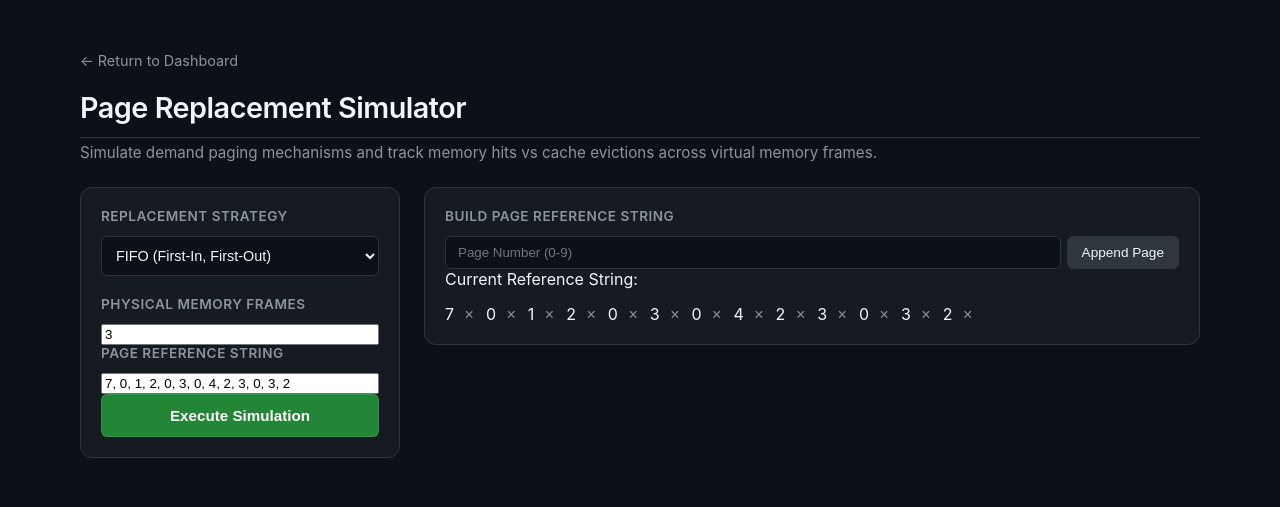
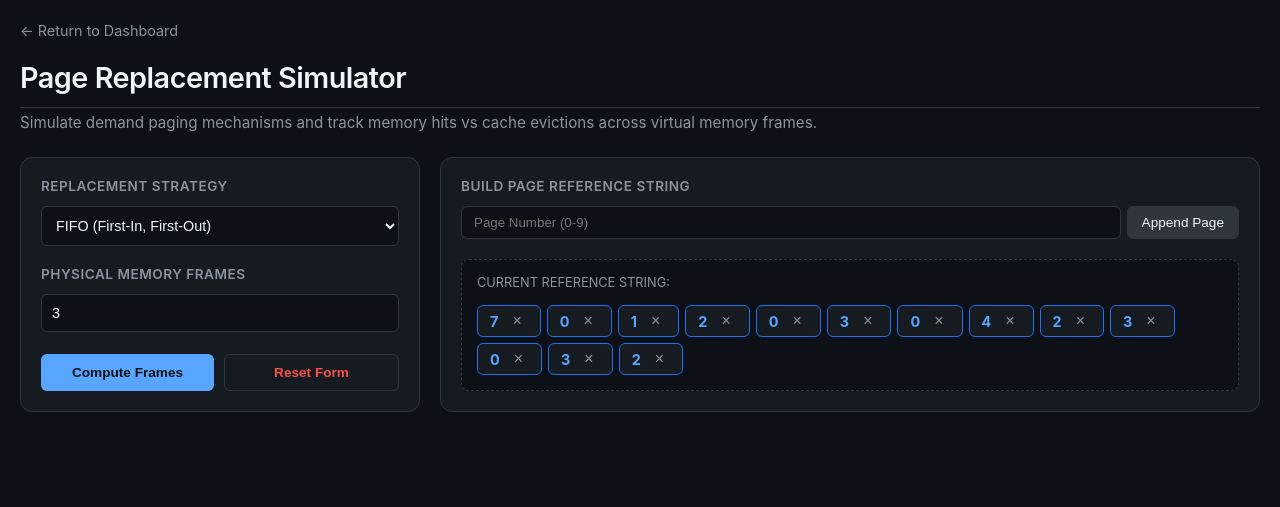
Before and after one commit to AzarconAD/cmpe-202-final-project, a Flask app: page /page-replacement in a window 1280 px wide. Shown: the part 68-575 px from the top of the page. Run offline with Flask 3, Linux system fonts and the light colour scheme.

Commit message:
Revert "Merge branch 'frontend-setup' of https://github.com/AzarconAD/cmpe-202-final-project into frontend-setup"
This reverts commit 25039d177dcf199f43a311baa12e89faed814f31, reversing
changes made to 0d48b2541a7d5f638a68ce7c48dcb3d0e939d537.

```diff
--- a/os-visualizer/app.py
+++ b/os-visualizer/app.py
@@ -4,6 +4,8 @@ from backend.algorithms.cpu_scheduling import run_algorithm  # Interacts with yo
 from backend.algorithms.memory_management import run_memory_algorithm
 from backend.algorithms.page_replacement import run_page_algorithm  # Import the page replacement module
 
+# Optional: Uncomment when your disk backend is ready
+# from backend.algorithms.disk_scheduling import run_disk_algorithm
 
 app = Flask(
     __name__,
--- a/os-visualizer/frontend/static/style.css
+++ b/os-visualizer/frontend/static/style.css
@@ -728,157 +728,175 @@ main {
 .tracking-waiting { color: #f85149; }
 
 /* ==========================================
-   Page replacement visualization
+   10. REVISED PAGE REPLACEMENT BLUEPRINT
    ========================================== */
-.simulator-workspace-grid {
-  display: grid;
-  grid-template-columns: 320px 1fr;
-  gap: 24px;
-  align-items: start;
-  margin-top: 24px;
-  width: 100%;
+.unique-page-layout {
+  padding: 20px;
+  max-width: 1400px;
+  margin: 0 auto;
 }
 
-.workspace-left-panel {
-  display: flex;
-  flex-direction: column;
-  gap: 16px;
+.custom-field-input {
+  width: 100%;
+  background-color: var(--bg-dark);
+  border: 1px solid var(--border-color);
+  color: var(--text-main);
+  border-radius: 6px;
+  padding: 10px;
+  font-size: 0.9rem;
+  outline: none;
+  margin-bottom: 20px;
 }
 
-.metrics-summary-sidebar {
-  display: flex;
-  flex-direction: column;
-  gap: 12px;
-  width: 100%;
+.full-span-card {
+  grid-column: span 2;
 }
 
-.metrics-summary-sidebar .metric-counter-card {
-  background-color: #161b22;
-  border: 1px solid #30363d;
-  border-radius: 6px;
-  padding: 16px;
-  display: flex;
-  flex-direction: column;
-  gap: 4px;
+@media(max-width: 850px) {
+  .full-span-card { grid-column: span 1; }
 }
 
-.workspace-right-panel {
-  width: 100%;
-  overflow: hidden;
+.string-preview-container {
+  margin-top: 20px;
+  background-color: var(--bg-dark);
+  border: 1px dashed var(--border-color);
+  padding: 15px;
+  border-radius: 8px;
 }
 
-/* Visualization Header Title */
-.visualization-title {
-  font-size: 1.15rem;
-  color: #f0f6fc;
-  margin: 0 0 12px 0;
-  font-weight: 600;
+.string-preview-container .label-heading {
+  font-size: 0.8rem;
+  text-transform: uppercase;
+  color: var(--text-muted);
+  display: block;
+  margin-bottom: 10px;
 }
 
-.matrix-scroll-container {
+.page-pill {
+  background-color: var(--card-bg);
+  border: 1px solid #1f6feb;
+  color: var(--accent-blue);
+  font-weight: 700;
+  font-size: 0.9rem;
+  padding: 6px 12px;
+  border-radius: 6px;
+  display: inline-flex;
+  align-items: center;
+  gap: 8px;
+}
+
+.empty-msg-lbl {
+  color: var(--text-muted);
+  font-size: 0.85rem;
+  font-style: italic;
+}
+
+/* Operational Performance Scoreboard Cards */
+.metrics-grid {
+  display: grid;
+  grid-template-columns: repeat(3, 1fr);
+  gap: 15px;
+  margin-bottom: 25px;
+}
+
+.metric-card {
+  background-color: var(--card-bg);
+  border: 1px solid var(--border-color);
+  border-radius: 8px;
+  padding: 15px;
+  text-align: center;
+}
+
+.metric-title {
+  font-size: 0.8rem;
+  text-transform: uppercase;
+  color: var(--text-muted);
+  display: block;
+  margin-bottom: 5px;
+}
+
+.metric-card h3 {
+  margin: 0;
+  font-size: 1.6rem;
+}
+
+.hit-card { border-top: 3px solid #56d364; }
+.fault-card { border-top: 3px solid #f85149; }
+.ratio-card { border-top: 3px solid var(--accent-blue); }
+
+/* Execution Trace Grid Matrix Data Tables */
+.table-scroll-wrapper {
   width: 100%;
   overflow-x: auto;
+  border-radius: 6px;
+  border: 1px solid var(--border-color);
   background-color: #0d1117;
-  padding: 24px 16px;
-  border-radius: 6px;
-  border: 1px solid #30363d;
 }
 
-.unified-matrix-table {
-  border-collapse: separate;
-  border-spacing: 10px 6px;
+.matrix-table {
+  width: 100%;
+  border-collapse: collapse;
   text-align: center;
   font-family: monospace;
 }
 
-.matrix-side-label {
-  font-family: -apple-system, BlinkMacSystemFont, "Segoe UI", sans-serif;
-  font-size: 0.9rem;
-  font-weight: 600;
-  color: #8b949e !important;
-  text-align: right;
-  padding-right: 15px;
-  white-space: nowrap;
-  min-width: 90px;
+.matrix-table th, .matrix-table td {
+  padding: 12px 16px;
+  border: 1px solid var(--border-color);
+  min-width: 60px;
 }
 
-/* Clear definitions to strip borders/backgrounds entirely from the top row left spacer */
-.cell-spacer-clear {
-  border: none !important;
-  background: transparent !important;
-  box-shadow: none !important;
+.matrix-table th {
+  background-color: var(--card-bg);
+  color: var(--text-muted);
+  font-size: 0.85rem;
 }
 
-.matrix-cell-node {
-  width: 56px;
-  height: 44px;
-  vertical-align: middle;
-  font-size: 1.05rem;
+.sticky-side-th, .frame-label-td {
+  background-color: var(--card-bg) !important;
   font-weight: bold;
-  border-radius: 6px;
-  border: 1px solid #30363d !important;
-  background-color: #161b22 !important;
-  color: #f0f6fc !important;
+  position: sticky;
+  left: 0;
+  z-index: 2;
+  color: var(--text-main);
+  text-align: left;
+  font-family: var(--font-family);
 }
 
-.unified-matrix-table td,
-.unified-matrix-table th {
-  color: #ffffff !important;
-  font-weight: 700 !important;
-  text-shadow: 0 1px 2px rgba(0,0,0,0.6);
+.stream-head-cell {
+  color: var(--accent-blue) !important;
+  font-size: 1.1rem !important;
+  font-weight: bold;
 }
 
-.incoming-header-cell {
-  background-color: #21262d !important;
-  border: 1px solid #58a6ff !important;
-  color: #58a6ff !important;
+.matrix-cell {
+  font-size: 1.05rem;
+  color: var(--text-main);
 }
 
-.cell-empty {
-  color: #484f58 !important;
-  opacity: 0.4 !important;
+/* Algorithmic Condition Visual Cell Flags */
+.fresh-load-cell {
+  background-color: rgba(56, 139, 253, 0.15);
+  border: 1px solid var(--accent-blue);
 }
 
-.cell-hit-highlight {
-  background-color: rgba(46, 160, 67, 0.25) !important;
-  border: 2px solid #3fb950 !important;
-  color: #56d364 !important;
+.evicted-replace-cell {
+  background-color: rgba(248, 81, 73, 0.1);
+  border: 1px solid #f85149;
 }
 
-.cell-replaced-highlight {
-  background-color: rgba(56, 166, 255, 0.25) !important;
-  border: 2px solid #58a6ff !important;
-  color: #79c0ff !important;
+.status-cell {
+  font-weight: bold;
+  font-size: 0.8rem;
+  font-family: var(--font-family);
 }
 
-/* Premium Success Green Button Action Styling */
-.action-success-btn {
-  width: 100%;
-  padding: 12px;
-  background-color: #238636;
-  color: #ffffff;
-  border: 1px solid rgba(240, 246, 252, 0.1);
-  border-radius: 6px;
-  font-size: 0.95rem;
-  font-weight: 600;
-  cursor: pointer;
-  transition: background-color 0.2s ease, transform 0.1s ease;
+.hit-bg {
+  background-color: rgba(46, 160, 67, 0.15);
+  color: #56d364;
 }
 
-.action-success-btn:hover {
-  background-color: #2ea043;
+.fault-bg {
+  background-color: rgba(248, 81, 73, 0.15);
+  color: #f85149;
 }
-
-.action-success-btn:active {
-  transform: scale(0.98);
-}
-
-.color-hit { color: #56d364 !important; }
-.color-fault { color: #ff7b72 !important; }
-.color-ratio { color: #58a6ff !important; }
-
-@media (max-width: 992px) {
-  .simulator-workspace-grid {
-    grid-template-columns: 1fr;
-  }
-}
--- a/os-visualizer/frontend/templates/page.html
+++ b/os-visualizer/frontend/templates/page.html
@@ -11,9 +11,7 @@
         <p class="subtitle">Simulate demand paging mechanisms and track memory hits vs cache evictions across virtual memory frames.</p>
     </div>
 
-    <div class="simulator-workspace-grid">
-
-        <div class="workspace-left-panel">
+    <div class="setup-row">
         <div class="setup-card">
             <label for="algo-select" class="field-lbl">Replacement Strategy</label>
             <select id="algo-select" class="custom-select">
@@ -27,27 +25,9 @@
             <label for="frame-input" class="field-lbl">Physical Memory Frames</label>
             <input type="number" id="frame-input" class="custom-field-input" value="3" min="1" max="7">
 
-                <label for="stream-input" class="field-lbl">Page Reference String</label>
-                <input type="text" id="stream-input" class="custom-field-input" value="7, 0, 1, 2, 0, 3, 0, 4, 2, 3, 0, 3, 2">
-
             <div class="execution-actions">
-                    <button id="trigger-sim-btn" class="action-success-btn">Execute Simulation</button>
-                </div>
-            </div>
-
-            <div id="metrics-panel" class="metrics-summary-sidebar" style="display: none;">
-                <div class="metric-counter-card">
-                    <span class="metric-label">Total Page Hits</span>
-                    <h3 id="stat-hits" class="metric-value color-hit">0</h3>
-                </div>
-                <div class="metric-counter-card">
-                    <span class="metric-label">Total Page Faults</span>
-                    <h3 id="stat-faults" class="metric-value color-fault">0</h3>
-                </div>
-                <div class="metric-counter-card">
-                    <span class="metric-label">Performance Hit Ratio</span>
-                    <h3 id="stat-ratio" class="metric-value color-ratio">0.0%</h3>
-                </div>
+                <button id="trigger-sim-btn" class="action-btn execution-accent">Compute Frames</button>
+                <button id="clear-sim-btn" class="action-btn clear-accent">Reset Form</button>
             </div>
         </div>
 
@@ -63,7 +43,38 @@
                 <div id="string-matrix" class="pill-matrix"></div>
             </div>
         </div>
+    </div>
 
+    <div id="metrics-summary-row" class="metrics-grid" style="display: none;">
+        <div class="metric-card hit-card">
+            <span class="metric-title">Page Hits</span>
+            <h3 id="metric-hits">0</h3>
+        </div>
+        <div class="metric-card fault-card">
+            <span class="metric-title">Page Faults</span>
+            <h3 id="metric-faults">0</h3>
+        </div>
+        <div class="metric-card ratio-card">
+            <span class="metric-title">Hit Ratio</span>
+            <h3 id="metric-ratio">0.0%</h3>
+        </div>
+    </div>
+
+    <div id="frame-results-log-wrapper" style="display: none; margin: 25px 0;">
+        <div id="frame-results-log-container" style="display: flex; gap: 8px; flex-wrap: wrap; background: transparent;">
+            </div>
+    </div>
+
+    <div class="display-board page-board" style="display: none;">
+        <div class="board-column wide-column">
+            <div class="board-header">
+                <h3>Frame Memory Execution Trace</h3>
+            </div>
+            <div class="table-scroll-wrapper">
+                <table id="trace-matrix-table" class="matrix-table">
+                </table>
+            </div>
+        </div>
     </div>
 </div>
 
@@ -114,100 +125,120 @@
     });
 
     document.getElementById('trigger-sim-btn').addEventListener('click', async () => {
-        const algorithm = document.getElementById('algo-select').value;
-        const rawString = document.getElementById('stream-input').value;
-        const frames = document.getElementById('frame-input').value;
-
-        const reference_string = rawString.split(',')
-            .map(x => x.trim())
-            .filter(x => x !== "")
-            .map(x => parseInt(x, 10));
-
-        if (reference_string.length === 0 || reference_string.some(isNaN)) {
-            alert("Please enter a valid comma-separated sequence of numbers.");
+        if (!referenceString.length) {
+            alert("Please append at least one page to the reference string simulation framework.");
             return;
         }
+
+        const payload = {
+            algorithm: document.getElementById('algo-select').value,
+            frames: document.getElementById('frame-input').value,
+            reference_string: referenceString
+        };
 
         try {
             const response = await fetch('/simulate/page', {
                 method: 'POST',
                 headers: { 'Content-Type': 'application/json' },
-                body: JSON.stringify({ algorithm, reference_string, frames })
+                body: JSON.stringify(payload)
             });
-
-            if (!response.ok) throw new Error("Simulation endpoint error status.");
             const data = await response.json();
 
-            renderSimulationMatrix(data, parseInt(frames, 10));
-        } catch (err) {
-            alert("Failed to compute: " + err.message);
+            if (response.ok) {
+                renderExecutionGrid(data);
+            } else {
+                alert(data.error || "Execution processing crashed.");
+            }
+        } catch (error) {
+            console.error("Transmission error:", error);
         }
     });
 
-    function renderSimulationMatrix(data, totalFrames) {
-        if (!data || !data.steps) return;
+    function renderExecutionGrid(data) {
+        // Render Scoreboard Cards
+        document.getElementById('metric-hits').innerText = data.hit;
+        document.getElementById('metric-faults').innerText = data.fault;
+        document.getElementById('metric-ratio').innerText = `${(data.ratio_hit * 100).toFixed(1)}%`;
+        document.getElementById('metrics-summary-row').style.display = 'grid';
 
-        document.getElementById('stat-hits').innerText = data.hit ?? 0;
-        document.getElementById('stat-faults').innerText = data.fault ?? 0;
-        document.getElementById('stat-ratio').innerText = ((data.ratio_hit || 0) * 100).toFixed(1) + '%';
-
-        const matrixTable = document.getElementById('simulation-matrix-table');
-        matrixTable.innerHTML = "";
-
-        // 1. TOP INCOMING REQUESTS ROW (Uses transparent side label spacer instead of a shifting trick)
-        const incomingRow = document.createElement('tr');
-        incomingRow.innerHTML = `<td class="matrix-side-label cell-spacer-clear"></td>` +
-            data.steps.map(step => {
-                const pageVal = (step.page !== undefined) ? step.page : (step._page !== undefined ? step._page : '');
-                return `<td class="matrix-cell-node incoming-header-cell">${pageVal}</td>`;
-            }).join('');
-        matrixTable.appendChild(incomingRow);
-
-        // 2. FRAME ROWS
-        for (let fIdx = 0; fIdx < totalFrames; fIdx++) {
-            const frameRow = document.createElement('tr');
-            let rowHTML = `<td class="matrix-side-label">Frame ${fIdx + 1}</td>`;
+        // Populate sequence stream frame elements
+        const summaryContainer = document.getElementById('frame-results-log-container');
+        summaryContainer.innerHTML = '';
 
         data.steps.forEach((step) => {
-                let framesList = null;
-                if (Array.isArray(step.frames)) framesList = step.frames;
-                else if (Array.isArray(step._frames)) framesList = step._frames;
-                else if (step.frm && Array.isArray(step.frm)) framesList = step.frm;
-                else {
-                    for (let key in step) {
-                        if (Array.isArray(step[key])) {
-                            framesList = step[key];
-                            break;
+            const blockNode = document.createElement('div');
+
+            // Set dynamic background color based on step type
+            let cellBg = step.hit ? '#1f6feb' : '#da3637';
+
+            blockNode.style.cssText = `
+                width: 45px;
+                height: 45px;
+                background: ${cellBg};
+                color: #ffffff;
+                display: flex;
+                align-items: center;
+                justify-content: center;
+                font-size: 1.15rem;
+                font-weight: bold;
+                border-radius: 4px;
+                box-shadow: 0 2px 5px rgba(0,0,0,0.2);
+            `;
+
+            // FIXED: Using step.page instead of step.value to prevent 'undefined' values
+            blockNode.innerText = step.page;
+            summaryContainer.appendChild(blockNode);
+        });
+        document.getElementById('frame-results-log-wrapper').style.display = 'block';
+
+        // Render Frame Execution Matrix Table Trace Below
+        const table = document.getElementById('trace-matrix-table');
+        table.innerHTML = '';
+
+        // Header Stream Input Row
+        const headerRow = document.createElement('tr');
+        headerRow.innerHTML = `<th class="sticky-side-th">Incoming Page</th>` + data.steps.map(s => `
+            <th class="stream-head-cell">${s.page}</th>
+        `).join('');
+        table.appendChild(headerRow);
+
+        // Render Frame Allocation Traversal Rows
+        const totalFrames = parseInt(document.getElementById('frame-input').value);
+        for (let fIdx = 0; fIdx < totalFrames; fIdx++) {
+            const row = document.createElement('tr');
+            let rowHTML = `<td class="frame-label-td">Frame ${fIdx + 1}</td>`;
+
+            data.steps.forEach((step, stepIdx) => {
+                const value = step.frames[fIdx];
+                const displayVal = (value !== null && value !== undefined) ? value : '-';
+
+                let extraClass = "";
+                if (!step.hit && step.evicted === null && displayVal !== '-') {
+                    const previousStepIdx = stepIdx - 1;
+                    if (previousStepIdx < 0 || data.steps[previousStepIdx].frames[fIdx] !== value) {
+                        extraClass = "fresh-load-cell";
                     }
+                } else if (!step.hit && step.evicted !== null && step.frames[fIdx] === step.page) {
+                    const previousStepIdx = stepIdx - 1;
+                    if (previousStepIdx >= 0 && data.steps[previousStepIdx].frames[fIdx] !== value) {
+                        extraClass = "evicted-replace-cell";
                     }
                 }
 
-                framesList = framesList || [];
-                const val = framesList[fIdx];
-                const displayVal = (val !== null && val !== undefined) ? val : '-';
-
-                const stepPage = (step.page !== undefined) ? step.page : step._page;
-                const isHit = (step.hit !== undefined) ? step.hit : step._hit;
-
-                let highlightClass = "";
-                if (val === null || val === undefined || displayVal === '-') {
-                    highlightClass = "cell-empty";
-                } else if (isHit && val === stepPage) {
-                    highlightClass = "cell-hit-highlight";
-                } else if (!isHit && val === stepPage) {
-                    highlightClass = "cell-replaced-highlight";
+                rowHTML += `<td class="matrix-cell ${extraClass}">${displayVal}</td>`;
+            });
+            row.innerHTML = rowHTML;
+            table.appendChild(row);
         }
 
-                rowHTML += `<td class="matrix-cell-node ${highlightClass}">${displayVal}</td>`;
-            });
+        // Hit / Fault Evaluation Status Footer Row
+        const statusRow = document.createElement('tr');
+        statusRow.innerHTML = `<td class="sticky-side-th status-title-td">Status</td>` + data.steps.map(s => `
+            <td class="status-cell ${s.hit ? 'hit-bg' : 'fault-bg'}">${s.hit ? 'HIT' : 'FAULT'}</td>
+        `).join('');
+        table.appendChild(statusRow);
 
-            frameRow.innerHTML = rowHTML;
-            matrixTable.appendChild(frameRow);
-        }
-
-        // Display results panels side-by-side
-        document.getElementById('metrics-panel').style.display = 'flex';
-        document.getElementById('matrix-panel').style.display = 'block';
+        document.querySelector('.page-board').style.display = 'block';
     }
 </script>
 {% endblock %}
```
Also changed, not shown: 1 other file. Lines whose indentation alone changed are shown as unchanged.
